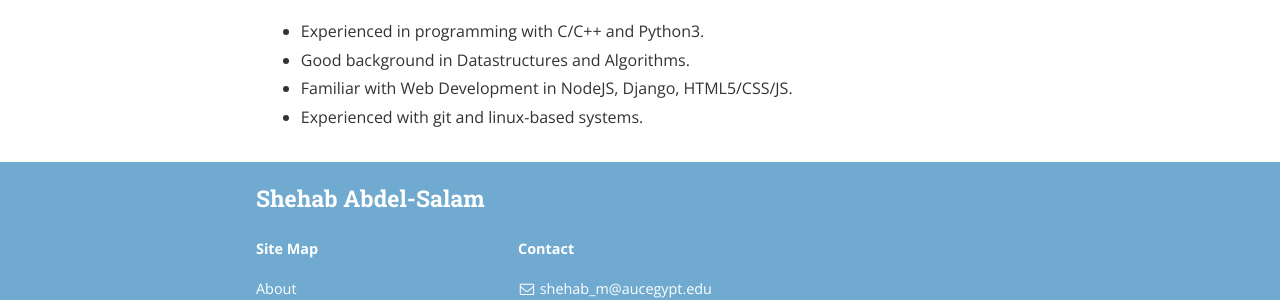
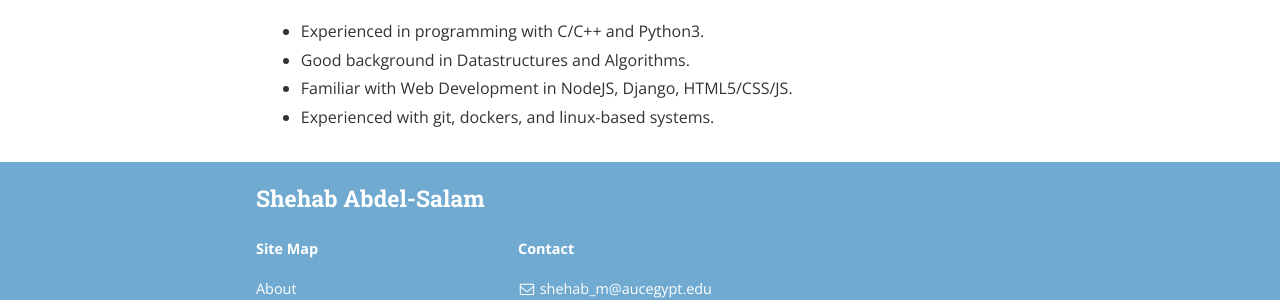
Before and after one commit to ShehabCE/shehabce.github.io, a Jekyll site: the page built from about.md, in a window 1280 px wide. Shown: the part 1110-1410 px from the top of the page. Built offline with Jekyll 4.4.1, drawn with Linux system fonts in a browser that asks for light colours; nearby versions of some CDN libraries; a style sheet for code colours, icons or effects is not loaded.

Commit message:
Updating About page

```diff
--- a/about.md
+++ b/about.md
@@ -22,7 +22,7 @@ More details on [Github Profile][github]
 	<li>Experienced in programming with C/C++ and Python3.</li>
 	<li>Good background in Datastructures and Algorithms.</li>
 	<li>Familiar with Web Development in NodeJS, Django, HTML5/CSS/JS.</li>
-	<li>Experienced with git and linux-based systems.</li>
+	<li>Experienced with git, dockers, and linux-based systems.</li>
 </ul>
 
 [linkedin]: https://www.linkedin.com/in/shehab-abdel-salam-0a12ab97/
```
